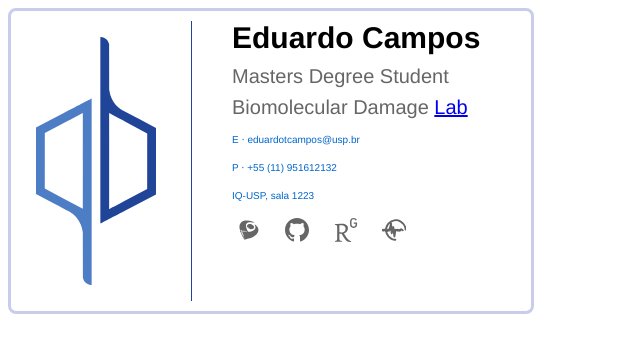
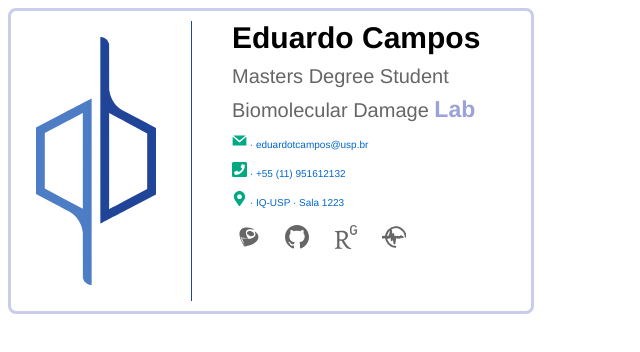
Before and after one commit to eduardotlc/gmail_signature, a plain HTML site: page index.html in a window 1280 px wide. Shown: the whole page, without its empty margins (0-640 px from the left). Drawn offline with Linux system fonts and the light colour scheme.

Commit message:
README update and code formatting

```diff
--- a/index.html
+++ b/index.html
@@ -29,7 +29,6 @@
     .icon img {
         max-width: 80%;
         max-height: auto;
-
     }
     .details {
         flex-grow: 1;
@@ -48,15 +47,21 @@
         font-size: 20px;
         color: #666666;
         margin-bottom: 8px;
+        text-decoration: none;
     }
     .importantsubtitle  a {
         font-weight: bold;
         font-size: 23px;
         color: #9AA2D8;
         margin-bottom: 8px;
+        text-decoration: none;
     }
     .info {
         margin: 10px 0;
+    }
+    .info img{
+        width: 15px;
+        height: 15px;
     }
     .info a {
         text-decoration: none;
@@ -88,22 +93,28 @@
       <div class="subtitle">
         Masters Degree Student
       </div>
-      <div class="subtitle">
+      <div class="importantsubtitle">
         Biomolecular Damage <a href=
         "https://www.google.com/url?sa=t&amp;rct=j&amp;q=&amp;esrc=s&amp;source=web&amp;cd=&amp;cad=rja&amp;uact=8&amp;ved=2ahUKEwiPgM2zr5WCAxXTDtQKHfiTDlwQFnoECB0QAQ&amp;url=http%3A%2F%2Fwww.iq.usp.br%2Fportaliqusp%2F%3Fq%3Dpt-br%2Fusers%2Fpaolo-di-mascio&amp;usg=AOvVaw3UZ1Mvg_Z03LoMys0FP5uz&amp;opi=89978449">
         Lab</a>
       </div>
       <div class="info">
-        <a href="mailto:eduardotcampos@usp.br">E ⋅
-        eduardotcampos@usp.br</a>
+          <a href="mailto:eduardotcampos@usp.br">
+              <img src="mail.svg">
+              &middot; eduardotcampos@usp.br
+          </a>
       </div>
       <div class="info">
-        <a href="tel:+5511951612132">P ⋅ +55 (11) 951612132</a>
+        <a href="tel:+5511951612132">
+            <img src="phone-square.svg">
+            &middot; +55 (11) 951612132
+        </a>
       </div>
       <div class="info">
-        <a href=
-        "https://maps.google.com/?q=-23.5653353,%20-46.7258011">IQ-USP,
-        sala 1223</a>
+        <a href= "https://maps.google.com/?q=-23.5653353,%20-46.7258011">
+            <img src="map-marker-green.svg">
+            &middot; IQ-USP &middot; Sala 1223
+        </a>
       </div>
       <div class="social-icons">
         <a href=
```
Also changed, not shown: email_round.svg (added), location-arrow-green.svg (added), mail.svg (added), mail_green.svg (added), map-marker-green.svg (added), phone-square.svg (added), phone.svg (added), tiddy_config.txt (added), 1 other file.
